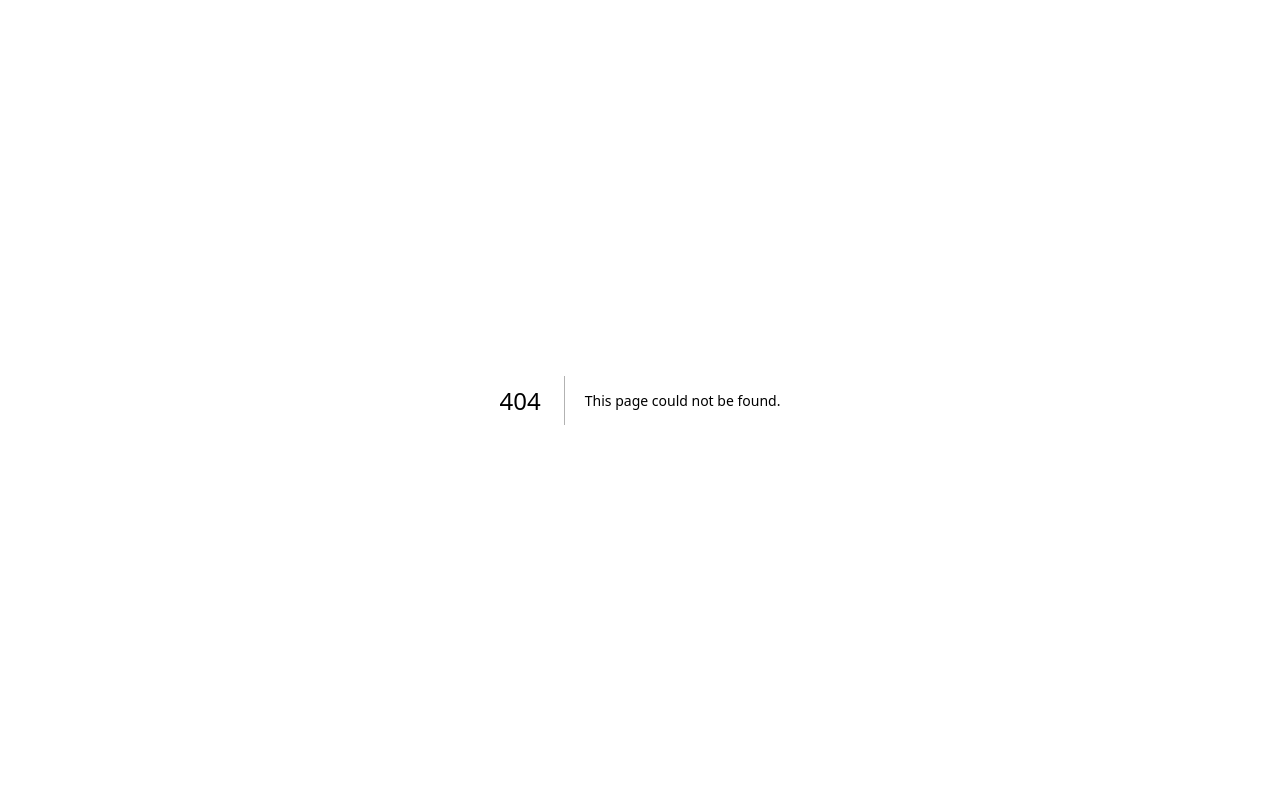
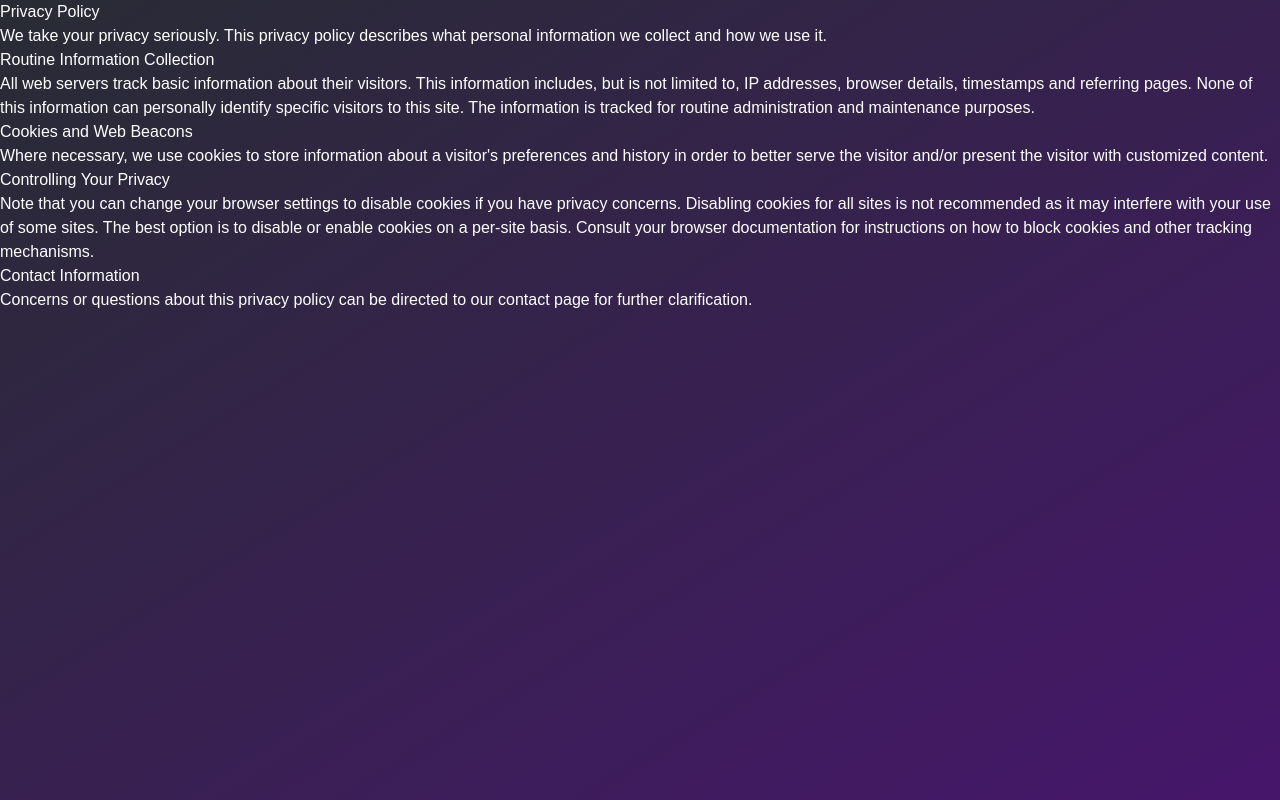
Before and after one commit to DynamicApproach/Website, a Next.js app: page /privacy in a window 1280 px wide. Before the commit this address had no page. Built offline with nearby package versions, Linux system fonts and the light colour scheme.

Commit message:
Update basic privacy

```diff
--- /dev/null
+++ b/pages/privacy.tsx
@@ -0,0 +1,46 @@
+import React from "react";
+
+const Privacy = () => {
+  return (
+    <div
+      className="min-w-screen bg-grad  min-h-screen bg-gradient-to-br
+    from-backgray to-albanypurp bg-cover bg-scroll text-white"
+    >
+      <h1>Privacy Policy</h1>
+      <p>
+        We take your privacy seriously. This privacy policy describes what
+        personal information we collect and how we use it.
+      </p>
+      <h2>Routine Information Collection</h2>
+      <p>
+        All web servers track basic information about their visitors. This
+        information includes, but is not limited to, IP addresses, browser
+        details, timestamps and referring pages. None of this information can
+        personally identify specific visitors to this site. The information is
+        tracked for routine administration and maintenance purposes.
+      </p>
+      <h2>Cookies and Web Beacons</h2>
+      <p>
+        Where necessary, we use cookies to store information about a
+        visitor&apos;s preferences and history in order to better serve the
+        visitor and/or present the visitor with customized content.
+      </p>
+      <h2>Controlling Your Privacy</h2>
+      <p>
+        Note that you can change your browser settings to disable cookies if you
+        have privacy concerns. Disabling cookies for all sites is not
+        recommended as it may interfere with your use of some sites. The best
+        option is to disable or enable cookies on a per-site basis. Consult your
+        browser documentation for instructions on how to block cookies and other
+        tracking mechanisms.
+      </p>
+      <h2>Contact Information</h2>
+      <p>
+        Concerns or questions about this privacy policy can be directed to our
+        contact page for further clarification.
+      </p>
+    </div>
+  );
+};
+
+export default Privacy;
```
Also changed, not shown: 1 other file (tests, documents, lock files or other folders).
